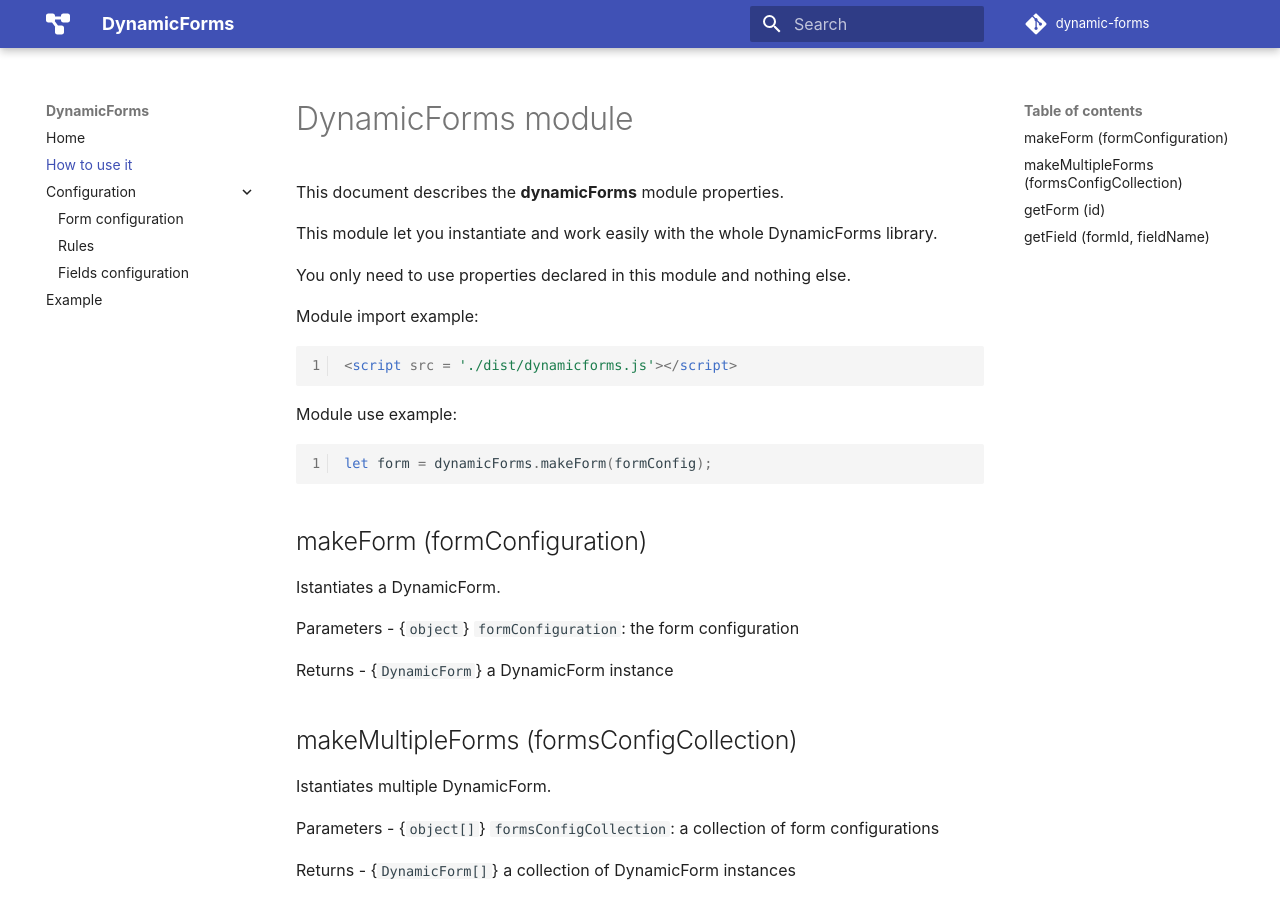
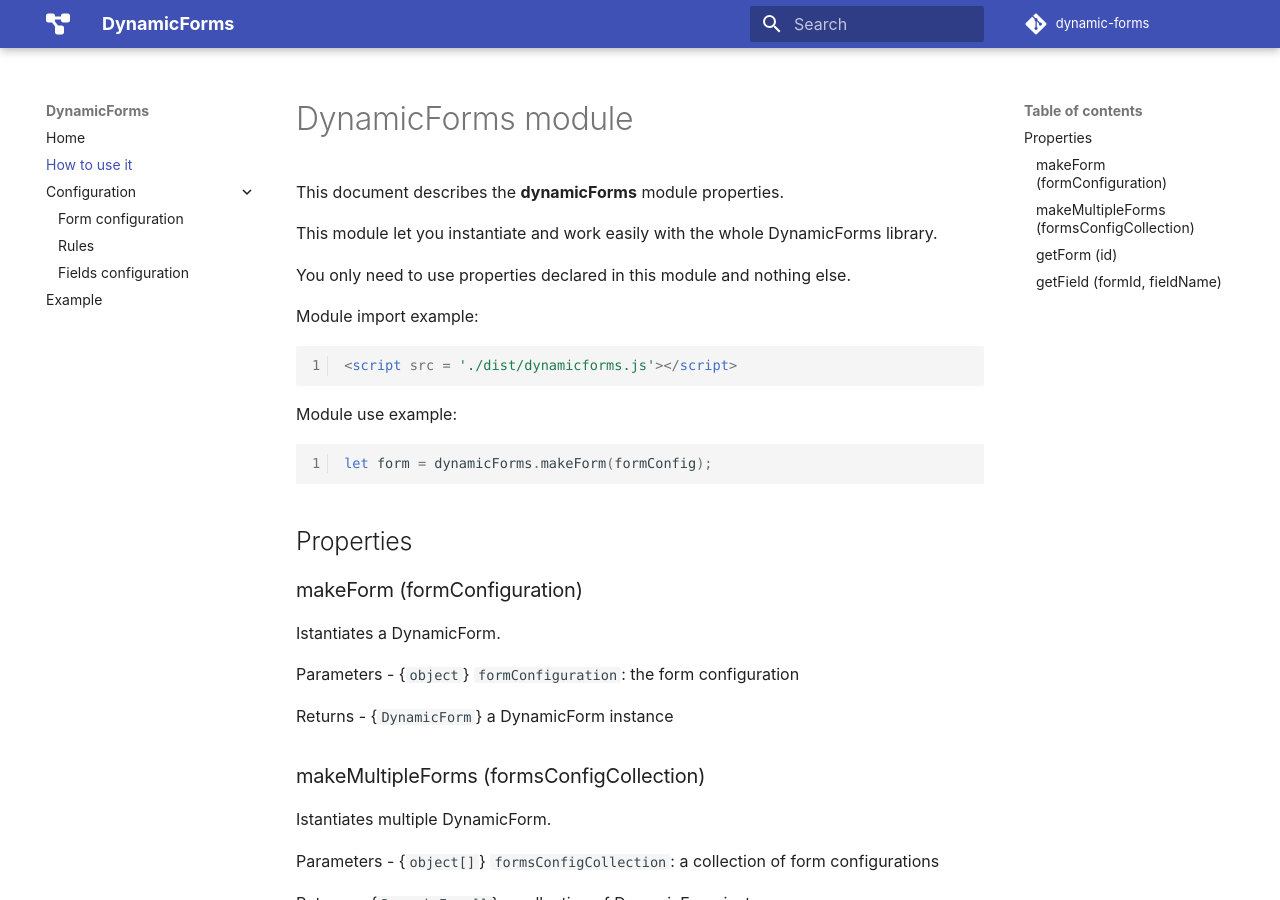
Before and after one commit to simomosi/dynamic-forms, an MkDocs documentation site: the page built from docs/dynamic-forms-module.md, in a window 1280 px wide and 900 px high. Built offline with MkDocs 1.6.1 and Material for MkDocs 9.7.7, drawn with Linux system fonts in a browser that asks for light colours; comment, search, counter and statistics services are not loaded.

Commit message:
subsections > subsubsections

````diff
--- a/docs/dynamic-forms-module.md
+++ b/docs/dynamic-forms-module.md
@@ -14,7 +14,9 @@ Module use example:
 ```javascript
 let form = dynamicForms.makeForm(formConfig);
 ```
-## makeForm (formConfiguration)
+## Properties
+
+### makeForm (formConfiguration)
 Istantiates a DynamicForm.
 
 Parameters
@@ -23,7 +25,7 @@ Parameters
 Returns
 - {`DynamicForm`} a DynamicForm instance
 
-## makeMultipleForms (formsConfigCollection)
+### makeMultipleForms (formsConfigCollection)
 Istantiates multiple DynamicForm.
 
 Parameters
@@ -32,7 +34,7 @@ Parameters
 Returns
 - {`DynamicForm[]`} a collection of DynamicForm instances
 
-## getForm (id)
+### getForm (id)
 Returns a DynamicForm instance corresponding to the form id, if it exists.
 
 Parameters
@@ -41,7 +43,7 @@ Parameters
 Returns
 - {`DynamicForm | null`} the DynamicForm instance or null if it does not exists
 
-## getField (formId, fieldName)
+### getField (formId, fieldName)
 Returns a DynamicElement instance inside the specified DynamicForm, if it exists.
 
 Parameters
````
